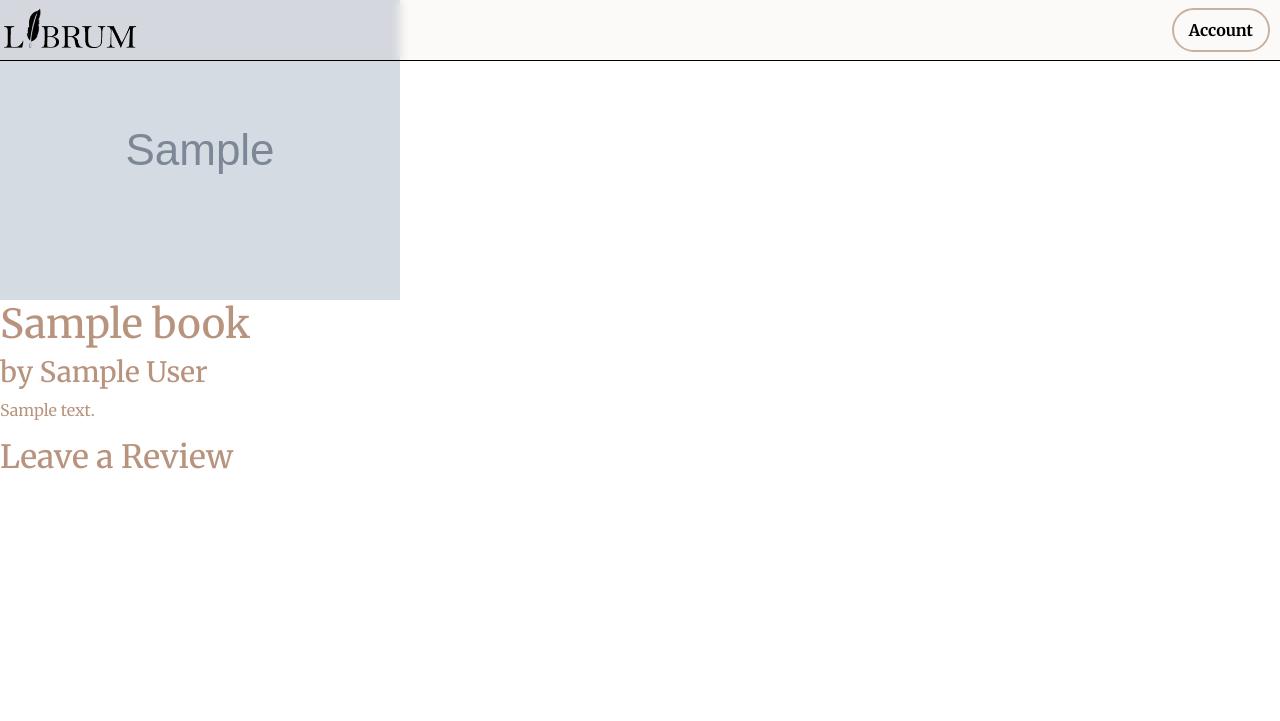
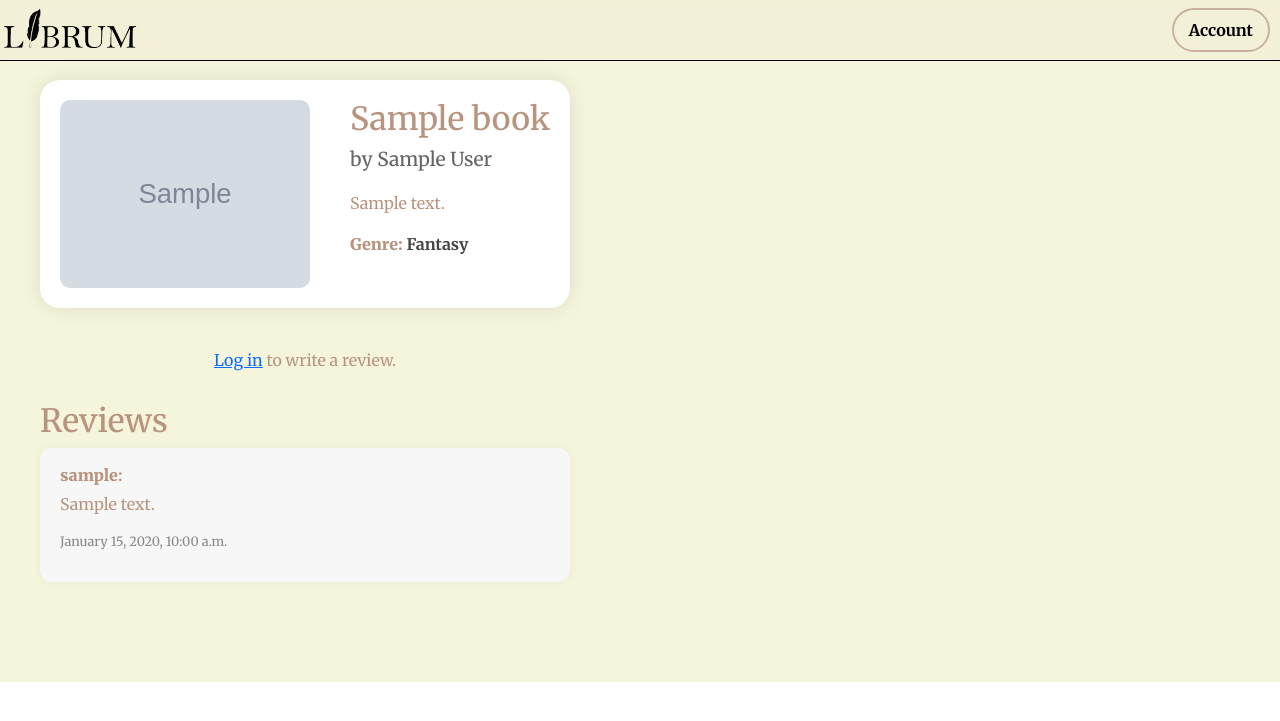
Before and after one commit to mlenic23/Librum, a Django app: page /auth/books/1/ in a window 1280 px wide. Shown: the top 721 px of the page. Run offline with Django 5.2, Linux system fonts and the light colour scheme; tables that the repository leaves empty hold one stand-in row (values such as "Sample post"); grey boxes marked "Sample" are stand-in pictures; some web fonts are replaced.

Commit message:
Add page with book description

```diff
--- a/app/forms.py
+++ b/app/forms.py
@@ -1,7 +1,7 @@
 from django import forms
 from django.contrib.auth.models import User
 from django.contrib.auth.forms import UserCreationForm
-from .models import Book
+from .models import Review
 
 class CustomUserCreationForm(UserCreationForm):
     email = forms.EmailField(required=True)
@@ -10,11 +10,14 @@
         model = User
         fields = ['username', 'email', 'password1', 'password2']
 
-class BookForm(forms.ModelForm):
+class ReviewForm(forms.ModelForm):
     class Meta:
-        model = Book
-        fields = ['title', 'author', 'description', 'genre', 'cover_image']
+        model = Review
+        fields = ['content']
         widgets = {
-            'genre': forms.Select(attrs={'class': 'form-control'}),
-            'description': forms.Textarea(attrs={'class': 'form-control', 'rows': 4}),
+            'content':forms.Textarea(attrs = {
+                'rows':4,
+                'placeholder':"Write your thoughts...",
+                'class':'review-textarea'
+            })
         }
--- a/app/static/css/styles.css
+++ b/app/static/css/styles.css
@@ -661,190 +661,233 @@
     color: #fffaf2;
 }
 
-.modal-overlay {
-    position: fixed;
-    top: 0;
-    left: 0;
-    width: 100vw;
-    height: 100vh;
-    background-color: rgba(0,0,0,0.4);
-    z-index: 999;
+.favorite-btn {
+    position: absolute;
+    top: 10px;
+    right: 10px;
 }
 
-.book-modal {
-    position: fixed;
-    top: 50%;
-    left: 50%;
-    transform: translate(-50%, -50%);
-    background-color: #1b1b1b;
-    padding: 2rem;
-    border-radius: 16px;
-    box-shadow: 0 8px 32px rgba(0, 0, 0, 0.7);
-    z-index: 1000; /* Higher than overlay */
-    width: 90%;
-    max-width: 500px;
-    color: #e0d7c3;
-    font-family: 'Georgia', serif;
-    pointer-events: auto; /* Ensure modal is interactive */
+.book-card {
+    position: relative;
 }
 
-.modal-content {
-    position: relative;
-    pointer-events: auto; /* Ensure content is interactive */
+.favorite-btn button {
+    background: none;
+    border: none;
+    font-size: 22px;
+    cursor: pointer;
+    transition: transform 0.2s ease;
 }
 
-.close-btn {
-    position: absolute;
-    top: 10px;
-    right: 15px;
-    font-size: 1.5rem;
-    color: #e0d7c3;
-    cursor: pointer;
+.favorite-btn button:hover {
+    transform: scale(1.2);
+    color: #6e4b3a;
 }
 
-.close-btn:hover {
-    color: #f4e6c1;
+.heart {
+    font-size: 24px;
+    color: gray;
+    cursor: pointer;
+    transition: color 0.3s ease;
+    margin-left: 10px;
+  }
+
+.heart.filled {
+    color: red;
+  }
+
+.sort-box {
+    margin-bottom: 20px;
 }
 
-.modal-overlay {
-    position: fixed;
-    top: 0;
-    left: 0;
-    width: 100vw;
-    height: 100vh;
-    background-color: rgba(0, 0, 0, 0.4);
-    z-index: 999; /* Below modal */
-    pointer-events: auto;
+.sort-select {
+    padding: 8px 10px;
+    border-radius:30px;
+    border: 1px solid #ccc;
+    font-size: 14px;
+    background-color: #fff;
+    color: #8b8b8b;
+    margin-right: 10px;
 }
 
-#book-form input[type="text"],
-#book-form textarea,
-#book-form select,
-#book-form input[type="file"] {
-    width: 100%;
-    padding: 10px;
-    margin-bottom: 1rem;
-    border: 1px solid #5c483a;
-    border-radius: 8px;
-    background-color: #2a2a2a;
-    color: #f8f0e3;
-    font-size: 1rem;
-    font-family: 'Georgia', serif;
-    pointer-events: auto; /* Ensure inputs are interactive */
+.book-details-flex{
+    background: beige;
+    padding: 20px;
+    box-sizing: border-box;
+    display:flex;
+    gap:40px;
+    align-items: flex-start;
 }
 
-#book-form input[type="text"]:focus,
-#book-form textarea:focus,
-#book-form select:focus {
-    outline: none;
-    border-color: #a1896f;
-    background-color: #2f2f2f;
+
+.book-detail-container {
+    max-width: 1000px;
+    margin: 40px auto;
+    padding: 20px;
+    font-family: 'Segoe UI', sans-serif;
+    position: relative;
 }
 
-#book-form input[type="file"] {
-    background-color: transparent;
-    color: #d8cab3;
+.book-detail-card {
+    display: flex;
+    gap: 40px;
+    margin-bottom: 40px;
+    background-color: #fff;
+    border-radius: 20px;
+    padding: 20px;
+    box-shadow: 0 0 20px rgba(0,0,0,0.1);
 }
 
-#book-form button[type="submit"] {
-    background-color: #a1896f;
-    color: #1b1b1b;
-    padding: 10px 20px;
-    border: none;
-    border-radius: 8px;
-    font-size: 1rem;
-    font-weight: bold;
-    cursor: pointer;
-    transition: background-color 0.3s ease;
-    font-family: 'Georgia', serif;
+.book-detail-left img {
+    width: 250px;
+    height: auto;
+    border-radius: 10px;
 }
 
-#book-form button[type="submit"]:hover {
-    background-color: #c9b59a;
+.book-detail-right {
+    flex: 1;
 }
 
-/* Center the submit button */
-.submit-button-container {
-    display: flex;
-    justify-content: center;
-    margin-top: 1.5rem; /* Space above the button */
+.book-title {
+    font-size: 2em;
+    margin-bottom: 10px;
 }
 
-/* Style the submit button (ensure it matches your design) */
-#book-form button[type="submit"] {
-    background-color: #a1896f;
-    color: #1b1b1b;
-    padding: 10px 20px;
-    border: none;
-    border-radius: 8px;
-    font-size: 1rem;
-    font-weight: bold;
-    cursor: pointer;
-    transition: background-color 0.3s ease;
-    font-family: 'Georgia', serif;
+.book-author {
+    font-size: 1.2em;
+    color: #666;
+    margin-bottom: 20px;
 }
 
-#book-form button[type="submit"]:hover {
-    background-color: #c9b59a;
+.book-description {
+    margin-bottom: 15px;
+    line-height: 1.6;
 }
 
-/* Move close button higher */
-.close-btn {
-    position: absolute;
-    top: -10px; /* Moved higher to avoid overlap with first input */
-    right: 15px;
-    font-size: 1.5rem;
-    color: #e0d7c3;
-    cursor: pointer;
+.book-genre {
+    font-weight: bold;
+    color: #444;
 }
 
-.close-btn:hover {
-    color: #f4e6c1;
+/* Review section */
+.reviews-display {
+    margin-top: 30px;
 }
 
-/* Ensure modal content doesn’t interfere */
-.book-modal {
-    position: fixed;
-    top: 50%;
-    left: 50%;
-    transform: translate(-50%, -50%);
-    background-color: #1b1b1b;
-    padding: 2rem;
-    border-radius: 16px;
-    box-shadow: 0 8px 32px rgba(0, 0, 0, 0.7);
-    z-index: 1000;
-    width: 90%;
-    max-width: 500px;
-    color: #e0d7c3;
-    font-family: 'Georgia', serif;
-    pointer-events: auto;
+.single-review {
+    background-color: #f7f7f7;
+    border-radius: 12px;
+    padding: 15px 20px;
+    margin-bottom: 20px;
+    box-shadow: 0 0 8px rgba(0,0,0,0.05);
 }
 
-/* Ensure form inputs are styled properly */
-#book-form input[type="text"],
-#book-form textarea,
-#book-form select,
-#book-form input[type="file"] {
-    width: 100%;
-    padding: 10px;
-    margin-bottom: 1rem;
-    border: 1px solid #5c483a;
-    border-radius: 8px;
-    background-color: #2a2a2a;
-    color: #f8f0e3;
-    font-size: 1rem;
-    font-family: 'Georgia', serif;
-    pointer-events: auto;
+.review-author {
+    font-weight: bold;
+    margin-bottom: 5px;
 }
 
-#book-form input[type="text"]:focus,
-#book-form textarea:focus,
-#book-form select:focus {
-    outline: none;
-    border-color: #a1896f;
-    background-color: #2f2f2f;
+.review-date {
+    font-size: 0.8em;
+    color: #888;
 }
-body.blurred .book-section-flex {
+
+/* Blur and modal effect */
+/* Blur kad je modal aktivan */
+body.modal-active #contentWrapper {
     filter: blur(5px);
     pointer-events: none;
+    user-select: none;
 }
+
+/* Modal overlay */
+.review-modal {
+    display: none;
+    position: fixed;
+    inset: 0;
+    background-color: rgba(0,0,0,0.6);
+    z-index: 999;
+    justify-content: center;
+    align-items: center;
+}
+
+/* Aktivira prikaz */
+.review-modal.active {
+    display: flex;
+}
+
+/* Modal sadržaj */
+.review-modal-content {
+    background-color: black;
+    padding: 30px;
+    border-radius: 16px;
+    width: 500px;
+    max-width: 90%;
+    box-shadow: 0 0 20px rgba(0,0,0,0.3);
+    position: relative;
+    z-index: 1000;
+    animation: fadeIn 0.3s ease;
+}
+
+/* Zatvaranje X */
+.close-modal {
+    position: absolute;
+    top: 12px;
+    right: 18px;
+    font-size: 1.4em;
+    cursor: pointer;
+    color: #666;
+}
+
+/* Animacija ulaska */
+@keyframes fadeIn {
+    from { opacity: 0; transform: scale(0.95); }
+    to { opacity: 1; transform: scale(1); }
+}
+
+/* Gumb stil */
+.review-submit {
+    padding: 10px 20px;
+    background-color: #946b57;
+    color: white;
+    border: 2px solid black;
+    border-radius: 30px;
+    cursor: pointer;
+    transition: 0.2s ease-in-out;
+}
+
+.review-submit:hover {
+    background-color: rgba(221, 188, 163, 0.9);
+}
+
+.close-modal {
+    position: absolute;
+    top: 12px;
+    right: 18px;
+    font-size: 1.4em;
+    cursor: pointer;
+    color: #946b57;
+}
+
+.form-container input,
+.form-container textarea,
+.form-container select {
+    background-color: black;
+    border: 1px solid #5a4537;
+    border-radius: 8px;
+    padding: 10px;
+    margin-bottom: 15px;
+    width: 100%;
+}
+
+.form-container label {
+    color: #c8b19e;
+    font-weight: bold;
+}
+
+.form-container textarea:focus,
+.form-container input:focus,
+.form-container select:focus {
+    outline: none;
+    border-color: #946b57;
+}
--- /dev/null
+++ b/app/static/js/book_details.js
@@ -0,0 +1,22 @@
+document.addEventListener('DOMContentLoaded', function () {
+    const modal = document.getElementById('reviewModal');
+    const openBtn = document.getElementById('openReviewModal');
+    const closeBtn = document.getElementById('closeModal');
+
+    openBtn.addEventListener('click', function () {
+        modal.classList.add('active');
+        document.body.classList.add('modal-active');
+    });
+
+    closeBtn.addEventListener('click', function () {
+        modal.classList.remove('active');
+        document.body.classList.remove('modal-active');
+    });
+
+    window.addEventListener('click', function (e) {
+        if (e.target === modal) {
+            modal.classList.remove('active');
+            document.body.classList.remove('modal-active');
+        }
+    });
+});
--- a/app/templates/book_detail.html
+++ b/app/templates/book_detail.html
@@ -1,16 +1,62 @@
 {% extends 'base.html' %}
+{% load static %}
 
 {% block title %}{{ book.title }}{% endblock %}
 
 {% block content %}
-<div class="book-detail">
-    <img src="{{ book.cover_image.url }}" alt="{{ book.title }}">
-    <h1>{{ book.title }}</h1>
-    <h3>by {{ book.author }}</h3>
-    <p>{{ book.description }}</p>
+<!-- WRAPPER ZA SAV SADRŽAJ STRANICE -->
+<div class="book-details-flex">
+<div id="contentWrapper">
+    <div class="book-detail-container">
+        <div class="book-detail-card">
+            <div class="book-detail-left">
+                <img src="{{ book.cover_image.url }}" alt="{{ book.title }}" class="book-detail-image">
+            </div>
+            <div class="book-detail-right">
+                <h1 class="book-title">{{ book.title }}</h1>
+                <h3 class="book-author">by {{ book.author }}</h3>
+                <p class="book-description">{{ book.description }}</p>
+                <p class="book-genre"><strong>Genre:</strong> {{ book.get_genre_display }}</p>
+            </div>
+        </div>
 
-    <h2>Leave a Review</h2>
-    <!-- Dodaj ovdje formu za recenzije (vidi dolje) -->
+        <div class="review-section" style="text-align: center;">
+            {% if user.is_authenticated %}
+                <button class="review-submit" id="openReviewModal">Add Review</button>
+            {% else %}
+                <p><a href="{% url 'login' %}">Log in</a> to write a review.</p>
+            {% endif %}
+        </div>
 
+        <div class="reviews-display">
+            <h2>Reviews</h2>
+            {% if reviews %}
+                {% for review in reviews %}
+                    <div class="single-review">
+                        <p class="review-author"><strong>{{ review.user.username }}</strong>:</p>
+                        <p class="review-content">{{ review.content }}</p>
+                        <p class="review-date">{{ review.created_at|date:"F j, Y, g:i a" }}</p>
+                    </div>
+                {% endfor %}
+            {% else %}
+                <p>No reviews yet. Be the first!</p>
+            {% endif %}
+        </div>
+    </div>
 </div>
+
+<div class="review-modal" id="reviewModal">
+    <div class="review-modal-content">
+        <span class="close-modal" id="closeModal">&times;</span>
+        <h2 class="modal-title">Leave a Review</h2>
+        <form method="POST" action="" class="form-container">
+            {% csrf_token %}
+            {{ form.as_p }}
+            <button type="submit" class="review-submit">Submit</button>
+        </form>
+    </div>
+</div>
+</div>
+<!-- JS -->
+<script src="{% static 'js/book_details.js' %}"></script>
 {% endblock %}
--- a/app/templates/books/_book_form.html
+++ /dev/null
@@ -1,6 +0,0 @@
-<form id="book-form" method="POST" enctype="multipart/form-data" action="{% url 'add_book' %}">
-    {% csrf_token %}
-    {{ form.as_p }}
-    <div class="submit-button-container">
-        <button type="submit" class="filter-button">Submit</button>
-    </div>
--- a/app/urls.py
+++ b/app/urls.py
@@ -9,5 +9,4 @@
     path('register/', views.user_register, name='register'),
     path('books/', views.book_list, name='book_list'),
     path('books/<int:book_id>/', views.book_detail, name='book_detail'),
-    path('add-book/', views.add_book, name='add_book'),
 ]+ static(settings.MEDIA_URL, document_root=settings.MEDIA_ROOT)
--- a/app/views.py
+++ b/app/views.py
@@ -1,10 +1,11 @@
 from django.shortcuts import render, redirect
 from django.contrib.auth import authenticate, login, logout
-from .forms import CustomUserCreationForm, BookForm
+from .forms import CustomUserCreationForm
 from django.contrib import messages
 from django.contrib.auth.models import User
 from django import forms
-from .models import Book
+from .models import Book, Review
+from .forms import ReviewForm
 from django.db.models import Q
 from django.shortcuts import render, get_object_or_404
 from django.core.paginator import Paginator
@@ -49,9 +50,14 @@
         raise forms.ValidationError("Email is already in use.")
     return email
 
+from django.db.models import Q
+from django.core.paginator import Paginator
+
 def book_list(request):
     query = request.GET.get('q')
     selected_genres = request.GET.getlist('genre')
+    sort = request.GET.get('sort')
+
     books = Book.objects.all()
 
     if query:
@@ -63,38 +69,46 @@
         if db_genres:
             books = books.filter(genre__in=db_genres)
 
+    if sort == 'asc':
+        books = books.order_by('title')
+    elif sort == 'desc':
+        books = books.order_by('-title')
+
     paginator = Paginator(books, 8)
     page_number = request.GET.get('page')
     page_obj = paginator.get_page(page_number)
 
     all_genres = [genre[1] for genre in Book.GENRE_CHOICES]
 
-    form = BookForm()
-
     return render(request, 'book_list.html', {
         'books': page_obj.object_list,
-        'page_obj':page_obj,
+        'page_obj': page_obj,
         'genres': all_genres,
         'selected_genres': selected_genres,
-        'form':form,
+        'sort': sort,
     })
+
 
 def book_detail(request, book_id):
     book = get_object_or_404(Book, id=book_id)
-    return render(request, 'book_detail.html', {'book':book})
+    reviews = book.reviews.all().order_by('created_at')
 
-def add_book(request):
     if request.method == 'POST':
-        form = BookForm(request.POST, request.FILES)
-        if form.is_valid():
-            form.save()
-            return redirect('book_list')
+        if request.user.is_authenticated:
+            form = ReviewForm(request.POST)
+            if form.is_valid():
+                review = form.save(commit=False)
+                review.user = request.user
+                review.book = book
+                review.save()
+                return redirect('book_detail', book_id=book.id)
         else:
-            # If form is invalid, re-render the page with errors
-            return render(request, 'book_list.html', {
-                'form': form,
-                'books': Book.objects.all(),
-                'genres': [genre[1] for genre in Book.GENRE_CHOICES],
-                'selected_genres': request.GET.getlist('genre'),
-            })
-    return redirect('book_list')
+            return redirect('login')
+    else:
+        form = ReviewForm()
+
+    return render(request, 'book_detail.html',{
+        'book':book,
+        'form':form,
+        'reviews':reviews,
+    })
```
Also changed, not shown: app/models.py (+9 -0 lines), app/static/js/book_list.js (added, +10 -0 lines), app/templates/book_list.html (+22 -54 lines), app/migrations/0013_review.py (added), app/migrations/0014_alter_review_book.py (added), media/books/covers/november9.png (added).
